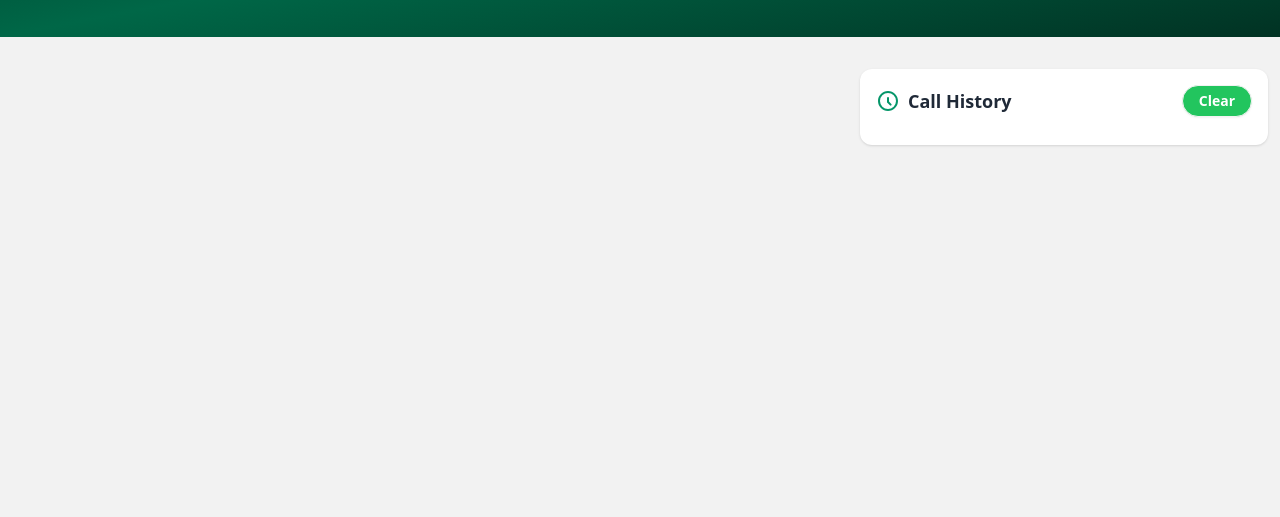
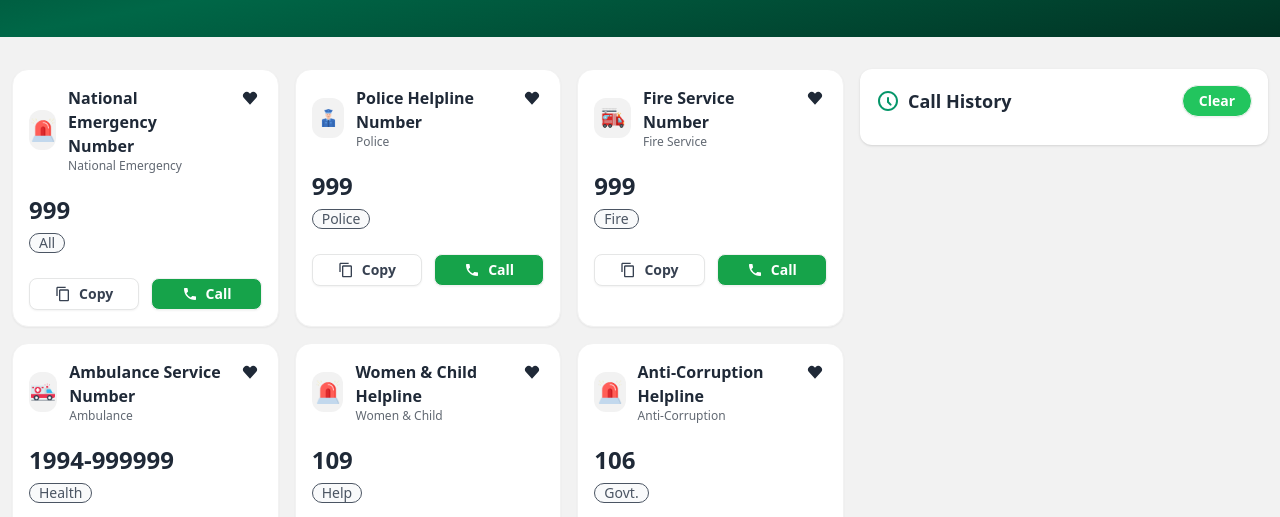
Before and after one commit to Mdshoaib77/A5_Emergency_Hotline, a plain HTML site: page index.html in a window 1280 px wide. Shown: the part 283-800 px from the top of the page. Drawn offline with nearby package versions, Linux system fonts and the light colour scheme.

Commit message:
Alhamdulliah Js Integrate SUccessfully

```diff
--- a/index.html
+++ b/index.html
@@ -132,5 +132,64 @@
     </div>
   </div>
 </template>
+
+
+<!-- Script -->
+<script>
+  const services = [
+    { icon:"assets/emergency.png", nameBn:"National Emergency Number", nameEn:"National Emergency", number:"999", category:"All" },
+    { icon:"assets/police.png", nameBn:"Police Helpline Number", nameEn:"Police", number:"999", category:"Police" },
+    { icon:"assets/fire-service.png", nameBn:"Fire Service Number", nameEn:"Fire Service", number:"999", category:"Fire" },
+    { icon:"assets/ambulance.png", nameBn:"Ambulance Service Number", nameEn:"Ambulance", number:"1994-999999", category:"Health" },
+    { icon:"assets/emergency.png", nameBn:"Women & Child Helpline", nameEn:"Women & Child", number:"109", category:"Help" },
+    { icon:"assets/emergency.png", nameBn:"Anti-Corruption Helpline", nameEn:"Anti-Corruption", number:"106", category:"Govt." },
+    { icon:"assets/emergency.png", nameBn:"Electricity Helpline", nameEn:"Electricity Outage", number:"16216", category:"Electricity" },
+    { icon:"assets/brac.png", nameBn:"Brac Helpline", nameEn:"BRAC", number:"16445", category:"NGO" },
+    { icon:"assets/Bangladesh-Railway.png", nameBn:"Railway Helpline", nameEn:"Bangladesh Railway", number:"163", category:"Travel" }
+  ];
+
+  let coins = 100, heartCount = 0, copyCount = 0;
+  const coinEl = document.getElementById("coinCount"), heartEl = document.getElementById("heartCount"), copyPill = document.getElementById("copyPill"), grid = document.getElementById("cardGrid"), historyList = document.getElementById("historyList"), clearHistoryBtn = document.getElementById("clearHistory");
+
+  function nowTime() { const d = new Date(); return d.toLocaleTimeString([], { hour:"2-digit", minute:"2-digit", second:"2-digit" }); }
+
+  function renderCard(service){
+    const tpl = document.getElementById("cardTemplate"), node = tpl.content.cloneNode(true);
+    const iconBox = node.querySelector(".icon-box");
+    iconBox.innerHTML = `<img src="${service.icon}" alt="${service.nameEn}" class="w-6 h-6" />`;
+    node.querySelector(".name-bn").textContent = service.nameBn;
+    node.querySelector(".name-en").textContent = service.nameEn;
+    node.querySelector(".number").textContent = service.number;
+    node.querySelector(".category").textContent = service.category;
+
+    const likeBtn = node.querySelector(".like-btn"), copyBtn = node.querySelector(".copy-btn"), callBtn = node.querySelector(".call-btn");
+
+    likeBtn.addEventListener("click", () => { heartCount++; heartEl.textContent = heartCount; });
+
+    copyBtn.addEventListener("click", async () => {
+      try { await navigator.clipboard.writeText(service.number); alert(`Copied: ${service.number}`); }
+      catch { const ta = document.createElement("textarea"); ta.value = service.number; document.body.appendChild(ta); ta.select(); document.execCommand("copy"); ta.remove(); alert(`Copied: ${service.number}`); }
+      copyCount++; copyPill.textContent = `${copyCount} Copy`;
+    });
+
+    callBtn.addEventListener("click", () => {
+      if(coins<20){ alert("Not enough coins to make a call. You need 20 coins."); return; }
+      alert(`Calling ${service.nameBn} (${service.number})...`); coins -=20; coinEl.textContent = coins;
+      addToHistory(service.nameBn, service.number, nowTime());
+    });
+
+    grid.appendChild(node);
+  }
+
+  function addToHistory(name, number, timeStr){
+    const li = document.createElement("li");
+    li.className = "flex items-start justify-between gap-2 border rounded-lg px-3 py-2";
+    li.innerHTML = `<div><div class="font-medium leading-tight">${name}</div><div class="text-xs opacity-70">${number}</div></div><div class="text-xs opacity-70 mt-0.5">${timeStr}</div>`;
+    historyList.prepend(li);
+  }
+
+  clearHistoryBtn.addEventListener("click", ()=> historyList.innerHTML="");
+  services.forEach(renderCard);
+</script>
 </body>
 </html>
```
